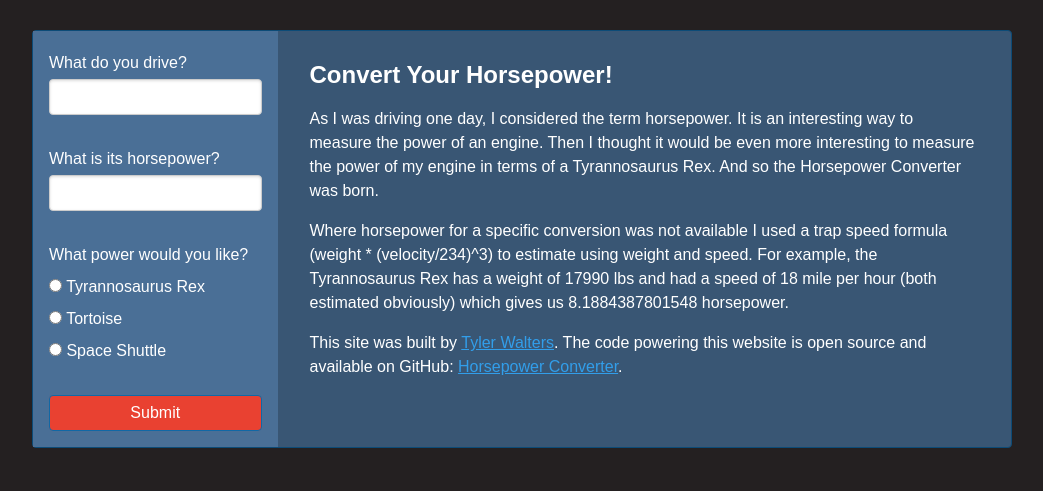
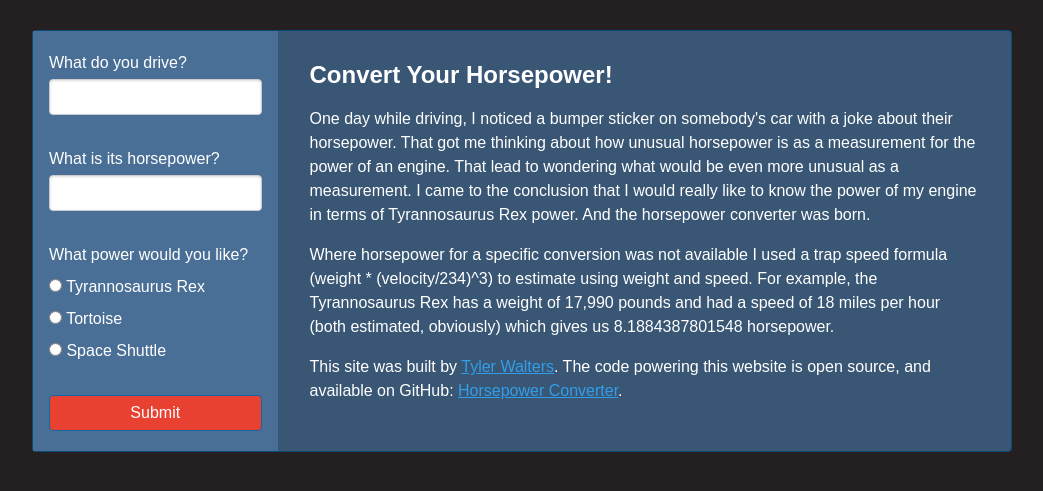
Before and after one commit to tylerwalters/horsepower-converter, a website built with webpack: page dist/index.html in a window 1280 px wide. Shown: the part 151-642 px from the top of the page, without its empty margins (118-1161 px from the left). Built offline with nearby package versions, Linux system fonts and the light colour scheme.

Commit message:
Updating copy on home page

```diff
--- a/dist/index.html
+++ b/dist/index.html
@@ -71,11 +71,11 @@
 
     <main class="view home pure-u-1 pure-u-sm-3-4 active" data-js="home">
       <h2>Convert Your Horsepower!</h2>
-      <p>As I was driving one day, I considered the term horsepower. It is an interesting way to measure the power of an engine. Then I thought it would be even more interesting to measure the power of my engine in terms of a Tyrannosaurus Rex. And so the Horsepower Converter was born.</p>
+      <p>One day while driving, I noticed a bumper sticker on somebody's car with a joke about their horsepower. That got me thinking about how unusual horsepower is as a measurement for the power of an engine. That lead to wondering what would be even more unusual as a measurement. I came to the conclusion that I would really like to know the power of my engine in terms of Tyrannosaurus Rex power. And the horsepower converter was born.</p>
 
-      <p>Where horsepower for a specific conversion was not available I used a trap speed formula (weight * (velocity/234)^3) to estimate using weight and speed. For example, the Tyrannosaurus Rex has a weight of 17990 lbs and had a speed of 18 mile per hour (both estimated obviously) which gives us 8.1884387801548 horsepower.</p>
+      <p>Where horsepower for a specific conversion was not available I used a trap speed formula (weight * (velocity/234)^3) to estimate using weight and speed. For example, the Tyrannosaurus Rex has a weight of 17,990 pounds and had a speed of 18 miles per hour (both estimated, obviously) which gives us 8.1884387801548 horsepower.</p>
 
-      <p>This site was built by <a href="https://tylerwalters.com">Tyler Walters</a>. The code powering this website is open source and available on GitHub:
+      <p>This site was built by <a href="https://tylerwalters.com">Tyler Walters</a>. The code powering this website is open source, and available on GitHub:
         <a href="https://github.com/tylerwalters/horsepower-converter">Horsepower Converter</a>.</p>
     </main>
 
```
